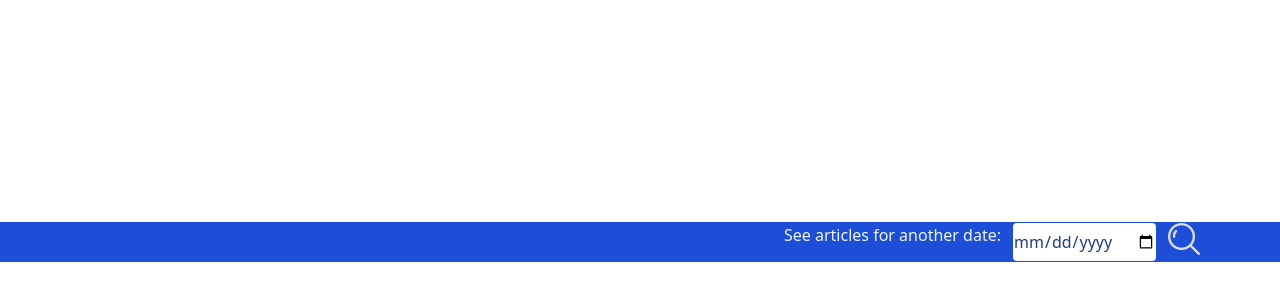
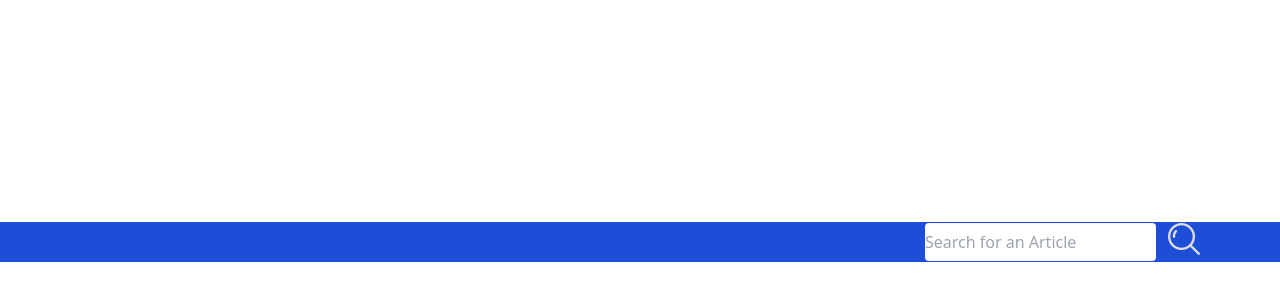
Before and after one commit to CaliHam/news-reader, a React (Vite) app: page /searchresults/ in a window 1280 px wide. Shown: the part 166-466 px from the top of the page. Built offline with nearby package versions, Linux system fonts and the light colour scheme.

Commit message:
Change date filter to search term

```diff
--- a/src/App.tsx
+++ b/src/App.tsx
@@ -5,19 +5,18 @@ import ArticleDetails from "./ArticleDetails"
 import { useState } from "react"
 import { Article } from './types';
 import Results from "./Results"
-import dayjs from "dayjs"
 
 const App: React.FC = () => {
   const [chosenStory, setChosenStory] = useState<Article | null>(null);
-  const [date, setDate] = useState<string | number | Date | dayjs.Dayjs | null | undefined>(null);
+  const [searchTerm, setSearchTerm] = useState<string>('');
 
   return (
     <div className="relative">
-      <Nav date={date} setDate={setDate}/>
+      <Nav searchTerm={searchTerm} setSearchTerm={setSearchTerm}/>
       <Routes>
         <Route path="/" element={ <Landing setChosenStory={setChosenStory}/>} />
-        <Route path="/:articleTitle" element={<ArticleDetails article={chosenStory}/>} />
-        <Route path="/searchresults/:date" element={<Results setChosenStory={setChosenStory} date={date}/>} />
+        <Route path="/:articleSouce" element={<ArticleDetails article={chosenStory}/>} />
+        <Route path="/searchresults/:searchTerm" element={<Results setChosenStory={setChosenStory} searchTerm={searchTerm}/>} />
       </Routes>
     </div>
   )
--- a/src/ArticleCards.tsx
+++ b/src/ArticleCards.tsx
@@ -18,7 +18,7 @@ const ArticleCards: React.FC<ArticleProps> = ({articles, setChosenStory}) => {
         <img src={article.urlToImage ? article.urlToImage : reporting} className="w-full h-54 object-cover object-center" alt={article.title}/>
         <h2 className="text-blue-900 text-2xl p-5 pb-0">{dayjs(article.publishedAt).format('MMMM DD, YYYY')}</h2>
         <h2 className="text-blue-700 text-3xl p-5">{article.title}</h2>
-        <Link to={`/${article.title}`} className="self-center"><button onClick={() => setChosenStory(article)} className="bg-blue-900 rounded-full text-blue-50 px-3 w-fit">Read More</button></Link>
+        <Link to={`/${article.source.name}`} className="self-center"><button onClick={() => setChosenStory(article)} className="bg-blue-900 rounded-full text-blue-50 px-3 w-fit">Read More</button></Link>
       </div>
     )
   })
--- a/src/ArticleDetails.tsx
+++ b/src/ArticleDetails.tsx
@@ -14,15 +14,15 @@ const ArticleDetails: React.FC<ArticleProps> = ({article}) => {
   }
 
   return (
-    <div className="bg-blue-50 w-screen h-auto pt-20 pl-20">
-      <Link to="/"><button className="bg-blue-900 rounded-full text-blue-50 px-3 self-center w-fit">Back</button></Link>
-      <article className="flex flex-col text-black pt-10 p-20">
-      <img src={article.urlToImage ? article.urlToImage : reporting} className="w-full h-auto" alt={article.title}/>
+    <div className="bg-blue-50 w-screen h-auto pt-20 pl-20 flex flex-col items-center">
+      <Link to="/" className="self-start"><button className="bg-blue-900 rounded-full text-blue-50 px-3 w-fit">Back</button></Link>
+      <article className="flex flex-col text-black pt-10 p-20 max-w-7xl self-center">
         <h1 className="text-5xl my-5 text-blue-900">{article.title}</h1>
         <h2 className="text-2xl my-2"><b>By:</b> {article.author}</h2>
         <h3 className="mb-2"><b>Published:</b> {dayjs(article.publishedAt).format('MMMM DD, YYYY')}</h3>
-        <p className="leading-normal">{article.content}</p>
-        <p className="mt-20">Source: <a href={article.url} className="text-blue-800 underline">{article.source.name}</a></p>
+        <img src={article.urlToImage ? article.urlToImage : reporting} className="w-full h-auto self-center" alt={article.title}/>
+        <p className="leading-normal mt-10">{article.content}</p>
+        <p className="mt-10">Source: <a href={article.url} className="text-blue-800 underline">{article.source.name}</a></p>
       </article>
     </div>
   )
--- a/src/Nav.tsx
+++ b/src/Nav.tsx
@@ -1,22 +1,19 @@
 import { Link } from 'react-router-dom';
 import search from './assets/search.png'
-import dayjs from "dayjs"
 
 type NavProps = {
-  setDate: (date: string | number | Date | dayjs.Dayjs | null | undefined) => void;
-  date: string | number | Date | dayjs.Dayjs | null | undefined;
+  setSearchTerm: (searchTerm: string) => void;
+  searchTerm: string;
 };
 
-const Nav: React.FC<NavProps> = ({date, setDate}) => {
+const Nav: React.FC<NavProps> = ({searchTerm, setSearchTerm}) => {
 
-  const formattedDate = dayjs(date).format('YYYY-MM-DD')
 
   return (
     <div className="w-screen h-10 bg-blue-700 absolute top-0 flex items-center justify-end">
       <div className='pr-20 flex place-content-center'>
-        <p className="text-blue-50">See articles for another date:</p>
-        <input value={formattedDate} onChange={(e) => setDate(e.target.value)} className="rounded text-blue-900 mx-3" type="date"></input>
-        <Link to={`/searchresults/${formattedDate}`}><button><img src={search} className='object-contain w-8 h-auto'/></button></Link>
+        <input value={searchTerm} onChange={(e) => setSearchTerm(e.target.value)} className="rounded text-blue-900 mx-3" placeholder='Search for an Article'></input>
+        <Link to={`/searchresults/${searchTerm}`}><button><img src={search} className='object-contain w-8 h-auto'/></button></Link>
       </div>
     </div>
   )
--- a/src/Results.tsx
+++ b/src/Results.tsx
@@ -1,29 +1,32 @@
 import { useEffect, useState } from "react"
 import { Article } from './types';
 import ArticleCards from "./ArticleCards";
-import dayjs from "dayjs";
 import next from './assets/next.png'
 import { Link } from "react-router-dom";
+import dayjs from "dayjs";
 
 type ResultsProps = {
   setChosenStory: (article: Article | null) => void;
-  date: string | number | Date | dayjs.Dayjs | null | undefined;
+  searchTerm: string;
 };
 
-const Results: React.FC<ResultsProps> = ({setChosenStory, date}) => {
+const Results: React.FC<ResultsProps> = ({setChosenStory, searchTerm}) => {
   const [articleResults, setArticleResults] = useState([])
   const [resPageNum, setResPageNum] = useState(1)
 
+  const yesterday = dayjs().subtract(1, 'day'); // Subtract 1 day from the current date
+  const formattedYesterday = yesterday.format('YYYY-MM-DD');
+
   useEffect(() => {
-    fetch(`https://newsapi.org/v2/everything?q=Apple&from=${dayjs(date).format('YYYY-MM-DD')}&sortBy=popularity&apiKey=ab33066f4086468da77fc97eceef18d6&page=${resPageNum}&pageSize=6`)
+    fetch(`https://newsapi.org/v2/everything?q=${searchTerm}&from=${formattedYesterday}&sortBy=popularity&page=${resPageNum}&pageSize=6&apiKey=ab33066f4086468da77fc97eceef18d6`)
     .then(res => res.json())
     .then(data => setArticleResults(data.articles))
-  }, [date, resPageNum])
+  }, [searchTerm, formattedYesterday, resPageNum])
 
   return (
     <div className="bg-blue-50 w-screen h-fit p-20 flex flex-col">
       <Link to="/"><button className="bg-blue-900 rounded-full text-blue-50 px-3 self-center w-fit">Home</button></Link>
-      <h1 className="text-blue-900 text-4xl mt-10">Trending Articles on {`${dayjs(date).format('MMMM DD, YYYY')}`}</h1>
+      <h1 className="text-blue-900 text-4xl mt-10">Trending {`${searchTerm}`} Articles Today</h1>
       <ArticleCards articles={articleResults} setChosenStory={setChosenStory}/>
       <p className="self-center text-blue-900 text-xl pb-10">Page {`${resPageNum}`}</p>
       <button onClick={() => setResPageNum(resPageNum+1)} className="rounded-full w-fit self-center hover:translate-x-6 transition ease-in-out"><img src={next}/></button>
```
